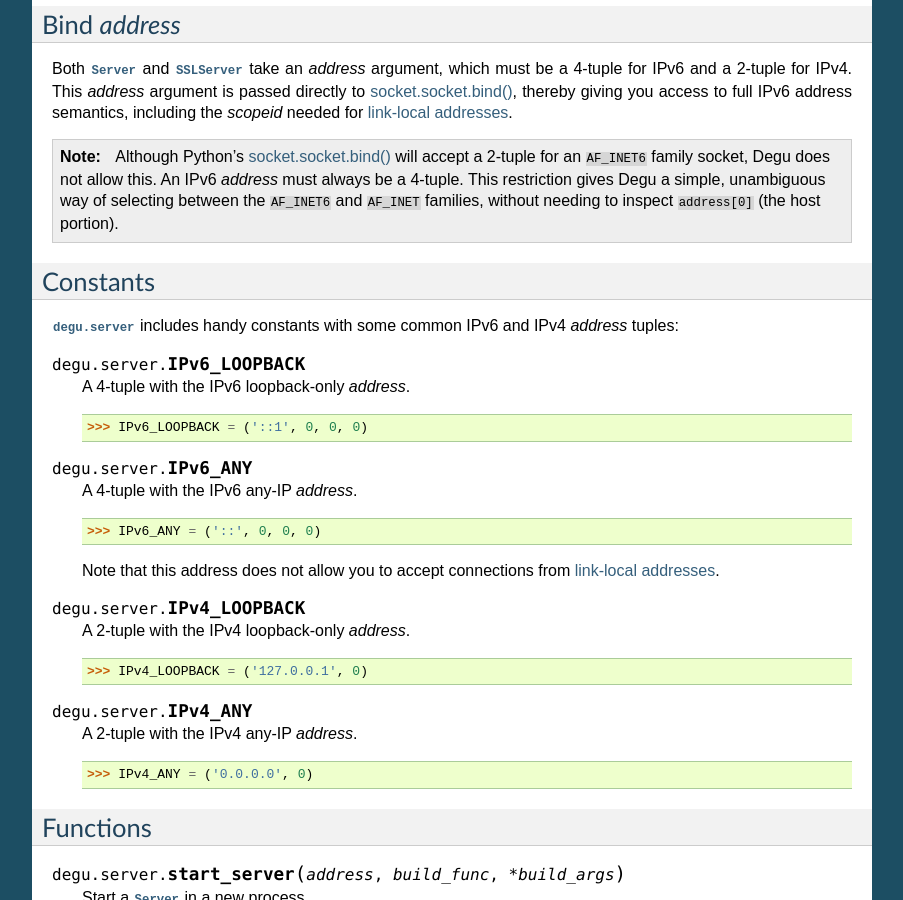
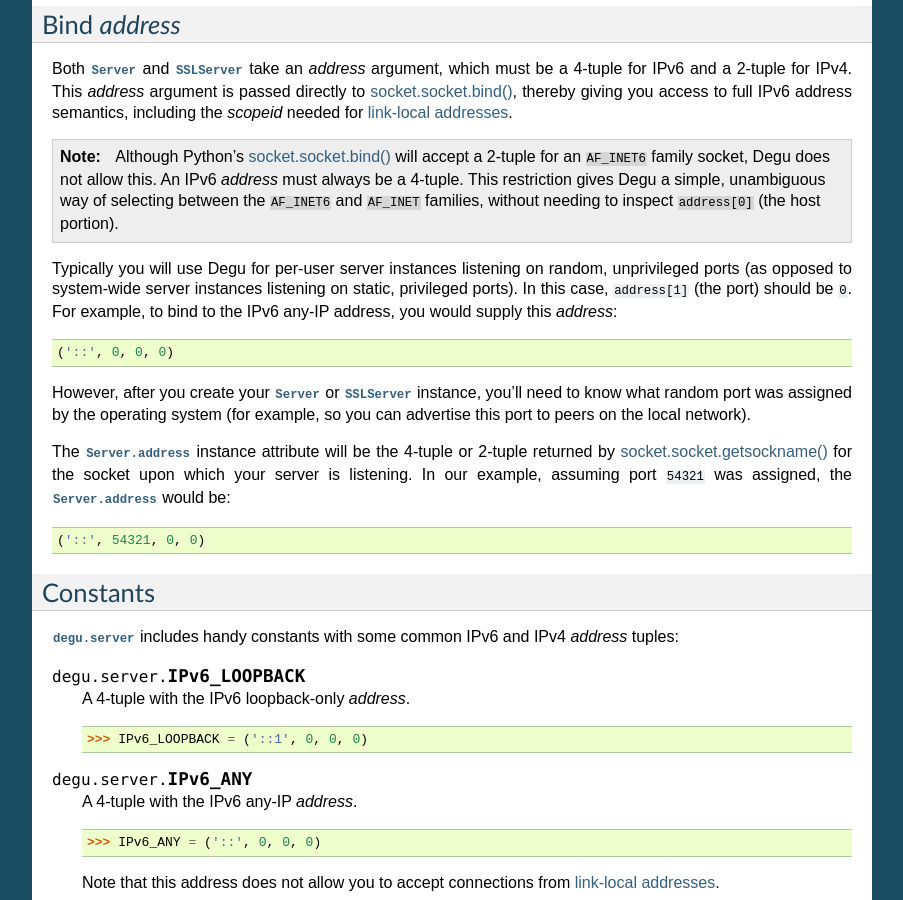
Before and after one commit to json420/degu, a Sphinx documentation site: the page built from doc/degu.server.rst, in a window 1280 px wide and 900 px high, scrolled down 863 px. Shown: the whole window, without its empty margins (198-1101 px from the left). Built offline with Sphinx 7.4.7, drawn with Linux system fonts in a browser that asks for light colours.

Commit message:
Fleshed out 'Bind address' section in degu.server docs

```diff
--- a/doc/degu.server.rst
+++ b/doc/degu.server.rst
@@ -64,6 +64,25 @@ address semantics, including the *scopeid* needed for `link-local addresses`_.
     must always be a 4-tuple.  This restriction gives Degu a simple, unambiguous
     way of selecting between the ``AF_INET6`` and ``AF_INET`` families, without
     needing to inspect ``address[0]`` (the host portion).
+
+Typically you will use Degu for per-user server instances listening on random,
+unprivileged ports (as opposed to system-wide server instances listening on
+static, privileged ports).  In this case, ``address[1]`` (the port) should be
+``0``.  For example, to bind to the IPv6 any-IP address, you would supply this
+*address*::
+
+    ('::', 0, 0, 0)
+
+However, after you create your :class:`Server` or :class:`SSLServer` instance,
+you'll need to know what random port was assigned by the operating system (for
+example, so you can advertise this port to peers on the local network).
+
+The :attr:`Server.address` instance attribute will be the 4-tuple or 2-tuple
+returned by `socket.socket.getsockname()`_ for the socket upon which your
+server is listening.  In our example, assuming port ``54321`` was assigned,
+the :attr:`Server.address` would be::
+
+    ('::', 54321, 0, 0)
 
 
 Constants
```
